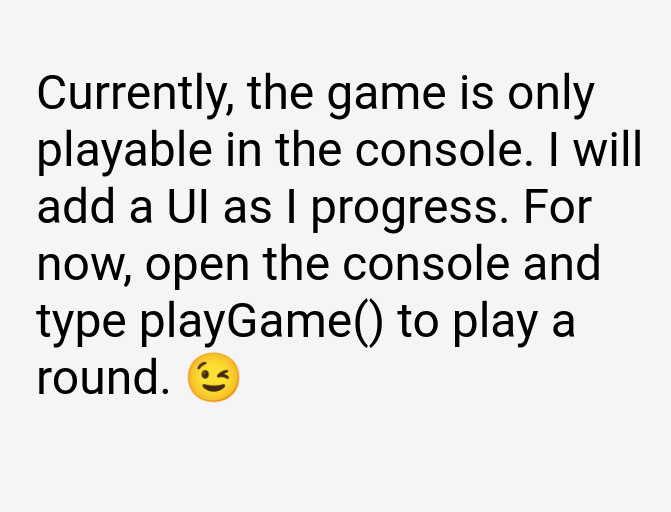
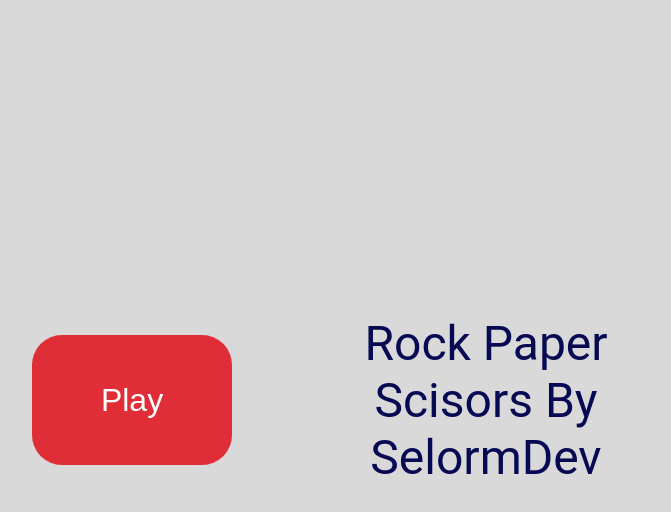
Before and after one commit to SelormDev/rock-paper-scissors, a plain HTML site: page index.html in a window 1280 px wide. Shown: the whole page, without its empty margins (284-955 px from the left). Drawn offline with Linux system fonts and the light colour scheme.

Commit message:
Created first UI page

```diff
--- a/app.js
+++ b/app.js
@@ -93,3 +93,26 @@ const playGame = function () {
 };
 
 // playGame();
+
+//  UI Functionality
+
+let container = document.querySelector(".container");
+
+let containerDiv = document.createElement("div");
+let headerMessage = document.createElement("h2");
+let btn = document.createElement("button");
+let message = document.createElement("p");
+let reset = document.createElement("p");
+let computerChoice = document.createElement("p");
+let playerChoice = document.createElement("p");
+
+const firstUI = () => {
+  btn.textContent = "Play";
+  btn.classList.add("btn");
+  message.textContent = "Rock Paper Scisors By SelormDev";
+  message.classList.add("p");
+  container.appendChild(btn);
+  container.appendChild(message);
+};
+
+firstUI();
--- a/index.html
+++ b/index.html
@@ -7,11 +7,7 @@
     <link rel="stylesheet" href="style.css" />
   </head>
   <body>
-    <p>
-      Currently, the game is only playable in the console. I will add a UI as I
-      progress. For now, open the console and type playGame() to play a round.
-      😉
-    </p>
+    <div class="container"></div>
     <script src="./app.js"></script>
   </body>
 </html>
--- a/style.css
+++ b/style.css
@@ -6,14 +6,43 @@
 
 body {
   font-family: "Roboto", sans-serif;
-  background-color: #f5f5f5;
+  background-color: #d9d9d9;
   display: flex;
   justify-content: center;
   align-items: center;
 }
 
-p {
+.container {
+  width: 100%;
+  height: 100vh;
+  display: flex;
+  justify-content: center;
+  align-items: center;
+  padding: 20%;
+}
+
+button {
+  width: 200px;
+  height: 130px;
+  border: none;
+  border-radius: 30px;
+  outline: none;
+  background-color: #df2e38;
+  color: #fff;
+  font-size: 2rem;
+  cursor: pointer;
+  margin-left: 60px;
+  /* transition: all 0.3s ease-in-out; */
+}
+
+.p {
   width: 50%;
   font-size: 3rem;
   margin: 4rem auto;
+  color: #070a52;
+  text-align: center;
 }
+
+img {
+  margin-left: -425px;
+}
```
Also changed, not shown: img/Paper-left-hand.png (added).
